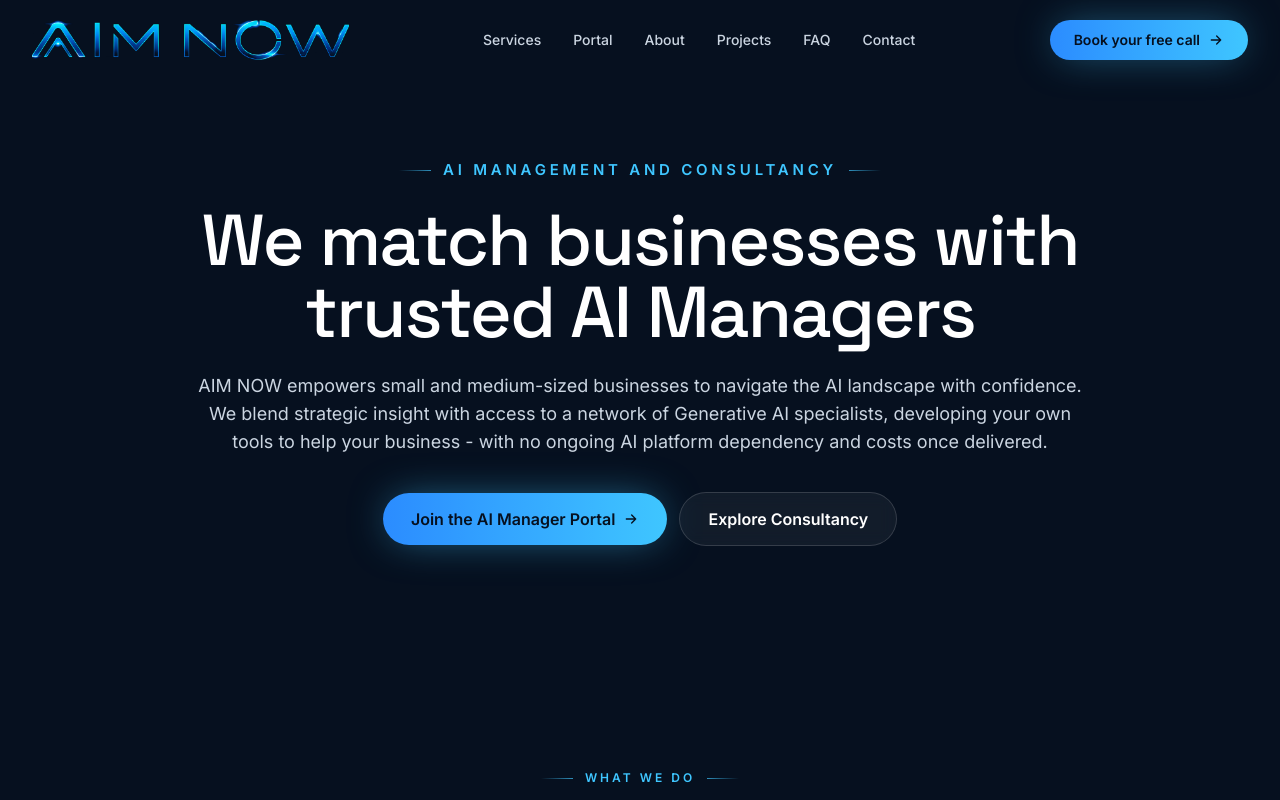
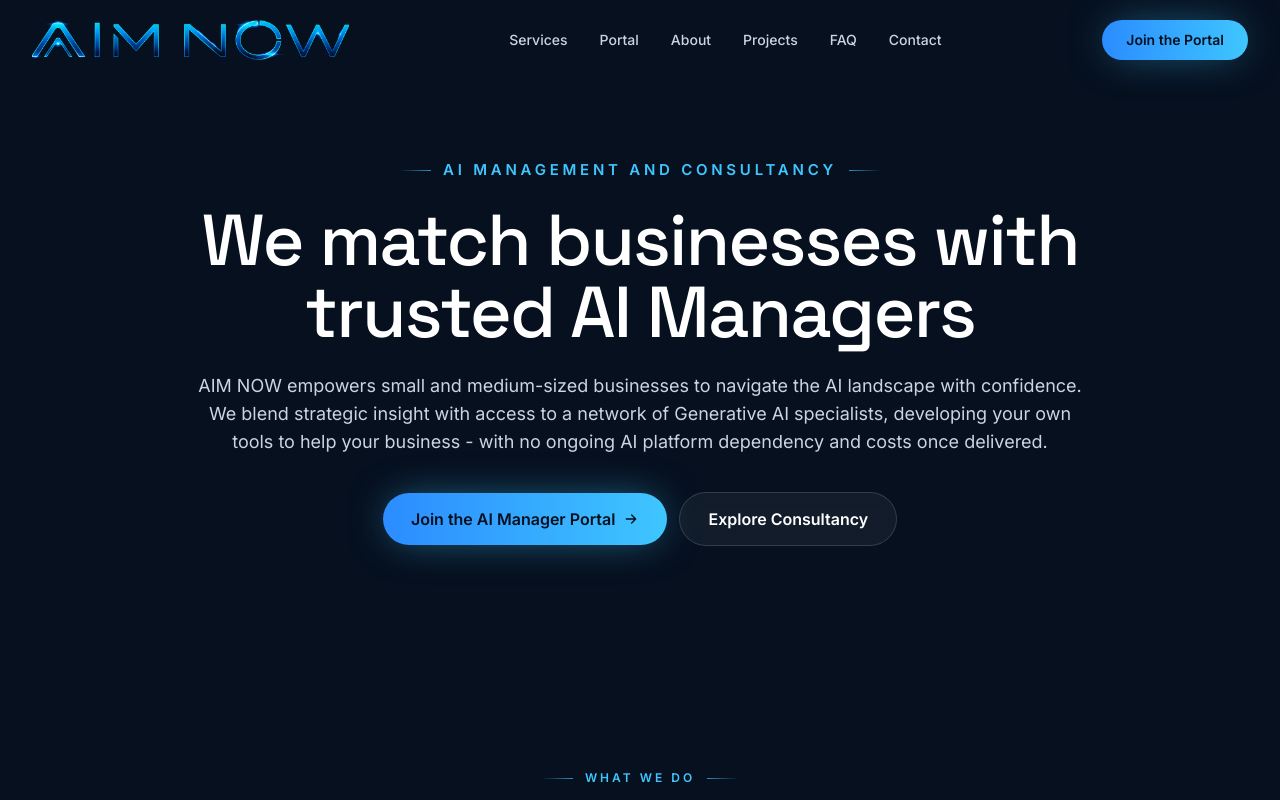
Before and after one commit to darrentang-ai/aimnow, a React (Vite) app: page / in a window 1280 px wide. Shown: the top 800 px of the page. Built offline with nearby package versions, Linux system fonts and the light colour scheme.

Commit message:
Revert "Swap navbar portal button for the free call CTA, fix nav overflow"
This reverts commit 51ec957a480ae8afc8b177b37069e6d5f36add6a.

```diff
--- a/src/components/Navbar.jsx
+++ b/src/components/Navbar.jsx
@@ -1,6 +1,5 @@
 import { useEffect, useState } from 'react'
 import Logo from './Logo'
-import { DISCOVERY_INTEREST } from './DiscoveryCTA'
 
 const links = [
   { label: 'Services', href: '#services' },
@@ -35,9 +34,7 @@
           <Logo className="h-8 w-auto md:h-11" />
         </a>
 
-        {/* Desktop nav appears at lg, not md: the wordmark is ~317px wide, so the
-            logo + six links + CTA don't fit until ~965px. Below that, hamburger. */}
-        <div className="hidden items-center gap-6 lg:flex xl:gap-8">
+        <div className="hidden items-center gap-8 md:flex">
           {links.map((l) => (
             <a
               key={l.href}
@@ -49,21 +46,14 @@
           ))}
         </div>
 
-        <div className="hidden lg:block">
-          <a
-            href="#contact"
-            onClick={() => window.dispatchEvent(new CustomEvent('aimnow:interest', { detail: DISCOVERY_INTEREST }))}
-            className="btn-primary whitespace-nowrap !px-6 !py-2.5"
-          >
-            Book your free call
-            <svg width="16" height="16" viewBox="0 0 24 24" fill="none">
-              <path d="M5 12h14m-6-6 6 6-6 6" stroke="currentColor" strokeWidth="2" strokeLinecap="round" strokeLinejoin="round" />
-            </svg>
+        <div className="hidden md:block">
+          <a href="#portal" className="btn-primary !px-6 !py-2.5">
+            Join the Portal
           </a>
         </div>
 
         <button
-          className="flex h-10 w-10 items-center justify-center rounded-lg border border-white/10 bg-white/5 lg:hidden"
+          className="flex h-10 w-10 items-center justify-center rounded-lg border border-white/10 bg-white/5 md:hidden"
           onClick={() => setOpen((v) => !v)}
           aria-label="Toggle menu"
         >
@@ -75,12 +65,10 @@
         </button>
       </nav>
 
-      {/* Mobile menu. The open cap (32rem = 512px) must stay above the panel's
-          natural height — currently ~400px for 6 links plus the CTA — or
-          overflow-hidden crops the last item. Raise it if more links are added. */}
+      {/* Mobile menu */}
       <div
-        className={`overflow-hidden border-t border-white/10 bg-ink-900/95 backdrop-blur-xl transition-all duration-300 lg:hidden ${
-          open ? 'max-h-[32rem]' : 'max-h-0 border-transparent'
+        className={`overflow-hidden border-t border-white/10 bg-ink-900/95 backdrop-blur-xl transition-all duration-300 md:hidden ${
+          open ? 'max-h-96' : 'max-h-0 border-transparent'
         }`}
       >
         <div className="container-x flex flex-col gap-1 py-4">
@@ -94,18 +82,8 @@
               {l.label}
             </a>
           ))}
-          <a
-            href="#contact"
-            onClick={() => {
-              setOpen(false)
-              window.dispatchEvent(new CustomEvent('aimnow:interest', { detail: DISCOVERY_INTEREST }))
-            }}
-            className="btn-primary mt-2"
-          >
-            Book your free call
-            <svg width="16" height="16" viewBox="0 0 24 24" fill="none">
-              <path d="M5 12h14m-6-6 6 6-6 6" stroke="currentColor" strokeWidth="2" strokeLinecap="round" strokeLinejoin="round" />
-            </svg>
+          <a href="#portal" onClick={() => setOpen(false)} className="btn-primary mt-2">
+            Join the Portal
           </a>
         </div>
       </div>
```
